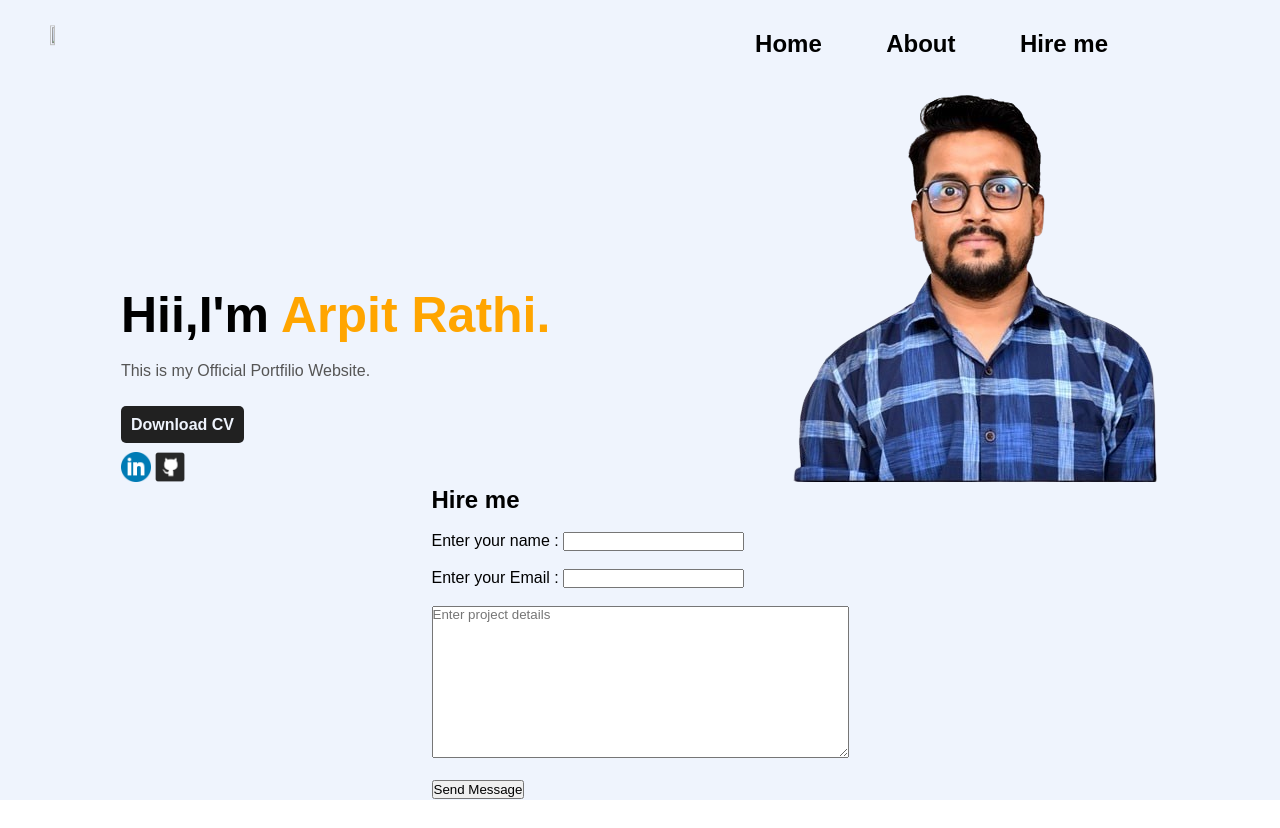
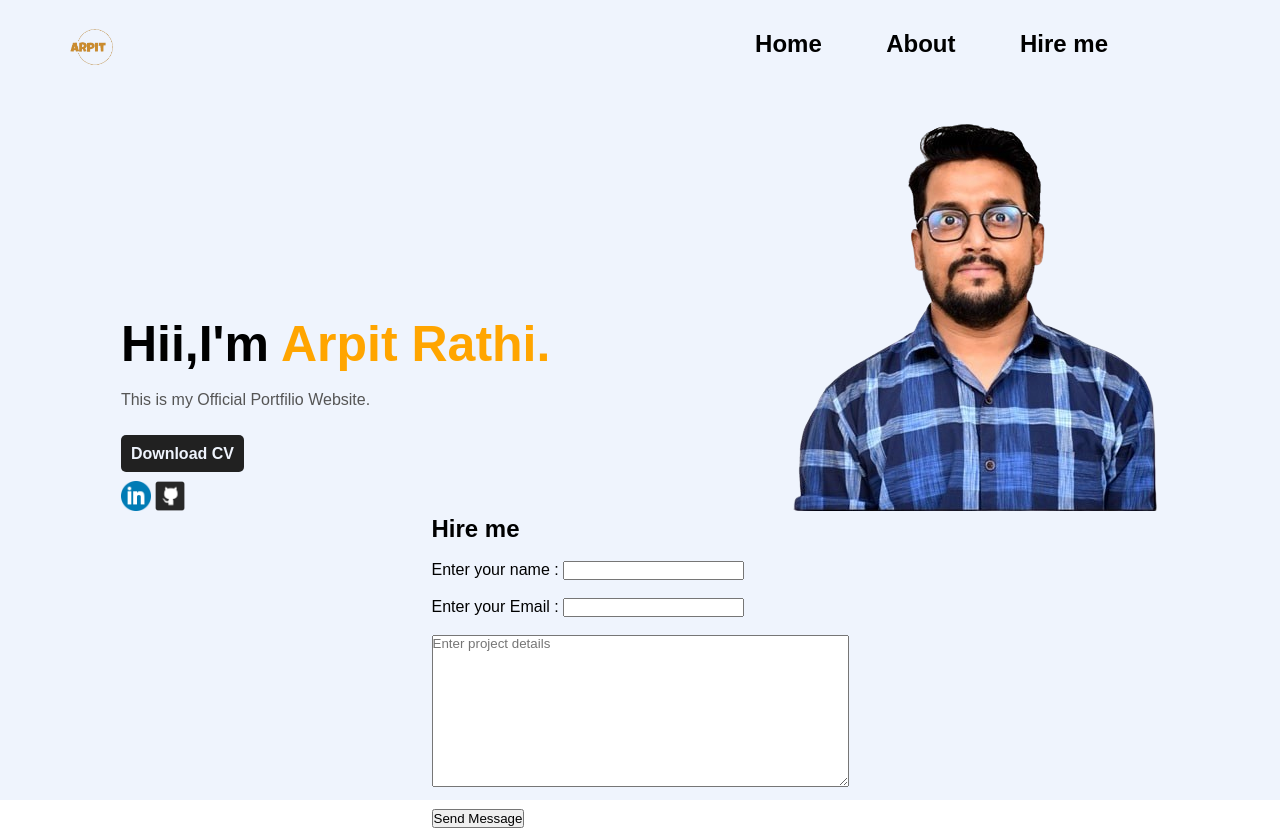
Before and after one commit to ArpitRathi1/ArpitRathi1.github.io, a plain HTML site: page index.html in a window 1280 px wide. Before the commit the page ends 800 px from the top, so only its background shows below. Drawn offline with Linux system fonts and the light colour scheme.

Commit message:
updated index

```diff
--- a/index.html
+++ b/index.html
@@ -9,7 +9,7 @@
 <body>
     <div class="wrapper">
         <nav>
-            <img src="/portfolio_website/arpit-high-resolution-logo__1_-removebg-preview.png"  height="2%" width="7%" alt="" class="logo">
+            <img src="arpit-high-resolution-logo__1_-removebg-preview.png"  height="2%" width="7%" alt="" class="logo">
             <ul>
                 <li><a href="#" class="bar">Home</a></li>
                 <li><a href="#" class="bar">About</a></li>
```
